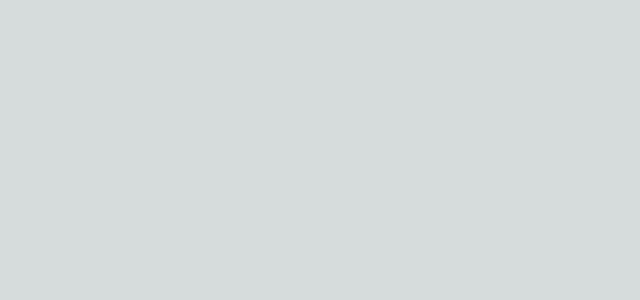
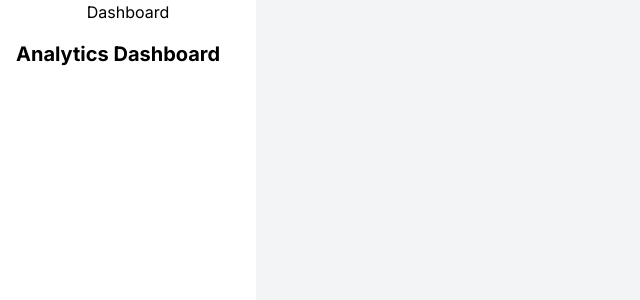
Before and after one commit to JerryYiyang/Reacher-Webapp, a Next.js app in the folder reacher-customer-portal/: page / in a window 1280 px wide. Shown: the top 300 px of the page, without its empty margins (0-640 px from the left). Built offline with nearby package versions, Linux system fonts and the light colour scheme.

Commit message:
started working on dashboard

```diff
--- a/reacher-customer-portal/app/page.tsx
+++ b/reacher-customer-portal/app/page.tsx
@@ -1,7 +1,23 @@
 export default function Dashboard() {
   return (
-    <div>
-      {/* Empty page */}
-    </div>
+    <main className="flex min-h-screen">
+      {/* Left sidebar */}
+      <div className="flex-shrink-0 w-64 bg-white flex flex-col relative">
+        {/* Navigation buttons */}
+        <nav className="flex flex-col items-center space-y-4">
+          <a href="/dashboard" className="btn">Dashboard</a>
+          {/* Add more navigation buttons as needed */}
+        </nav>
+        {/* "Analytics Dashboard" text */}
+        <h1 className="text-xl font-bold mt-4 ml-4">Analytics Dashboard</h1> {/* Adjust margin */}
+      </div>
+
+      {/* Main content */}
+      <div className="flex-1 bg-gray-100">
+        <div className="flex flex-col justify-center items-center p-24">
+          {/* Your main content goes here */}
+        </div>
+      </div>
+    </main>
   );
 }
```
